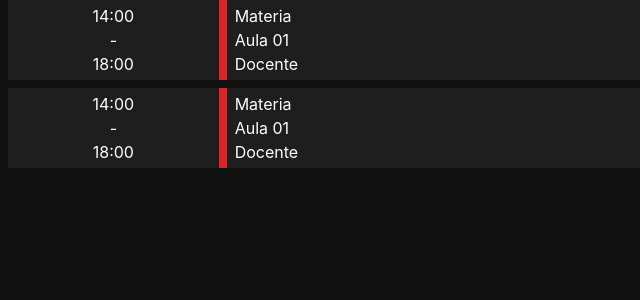
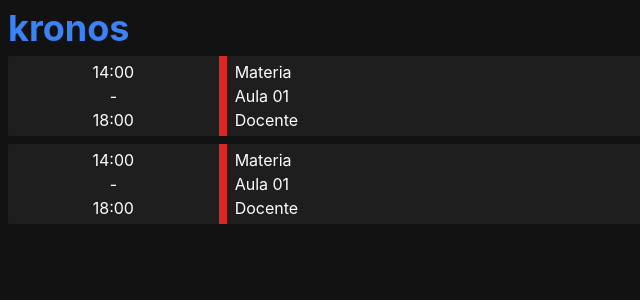
Before and after one commit to ivanln26/kronos, a Next.js app: page / in a window 1280 px wide. Shown: the top 300 px of the page, without its empty margins (0-640 px from the left). Built offline with nearby package versions, Linux system fonts and the light colour scheme.

Commit message:
Create navbar

```diff
--- /dev/null
+++ b/components/Navbar.tsx
@@ -0,0 +1,15 @@
+import Link from "next/link";
+
+const Navbar = () => {
+  return (
+    <div className="flex justify-between p-2 rounded-b-lg">
+      <Link href="/">
+        <a className="text-4xl text-blue-600 dark:text-blue-500 font-bold align-middle">
+          kronos
+        </a>
+      </Link>
+    </div>
+  );
+};
+
+export default Navbar;
--- a/pages/index.tsx
+++ b/pages/index.tsx
@@ -1,6 +1,7 @@
 import type { NextPage } from "next";
 
 import Card from "../components/Card";
+import Navbar from "../components/Navbar";
 
 const Home: NextPage = () => {
   const list = [
@@ -19,11 +20,14 @@ const Home: NextPage = () => {
   ];
 
   return (
-    <div className="flex justify-center px-2">
-      <div className="flex flex-col basis-full gap-y-2">
-        {list.map((l, i) => <Card key={i} {...l} />)}
+    <>
+      <Navbar />
+      <div className="flex justify-center px-2">
+        <div className="flex flex-col basis-full gap-y-2">
+          {list.map((l, i) => <Card key={i} {...l} />)}
+        </div>
       </div>
-    </div>
+    </>
   );
 };
 
```
